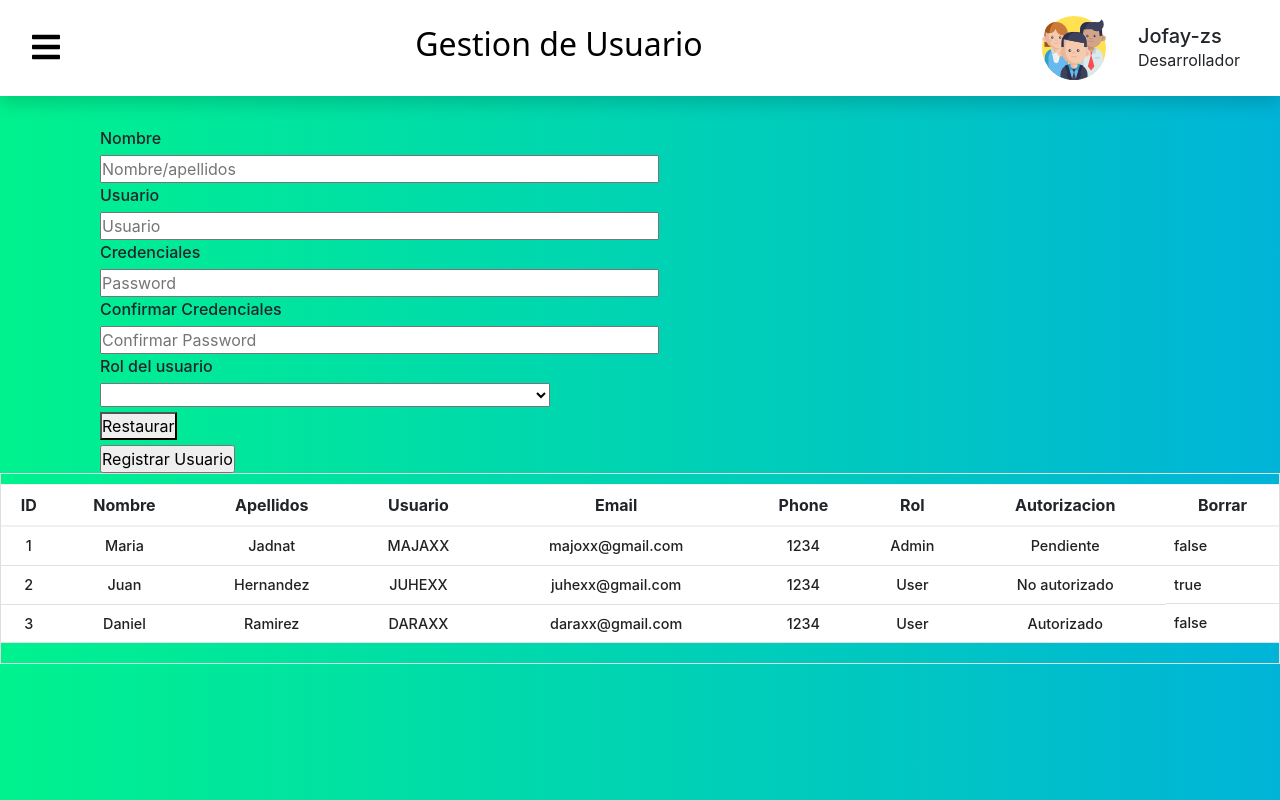
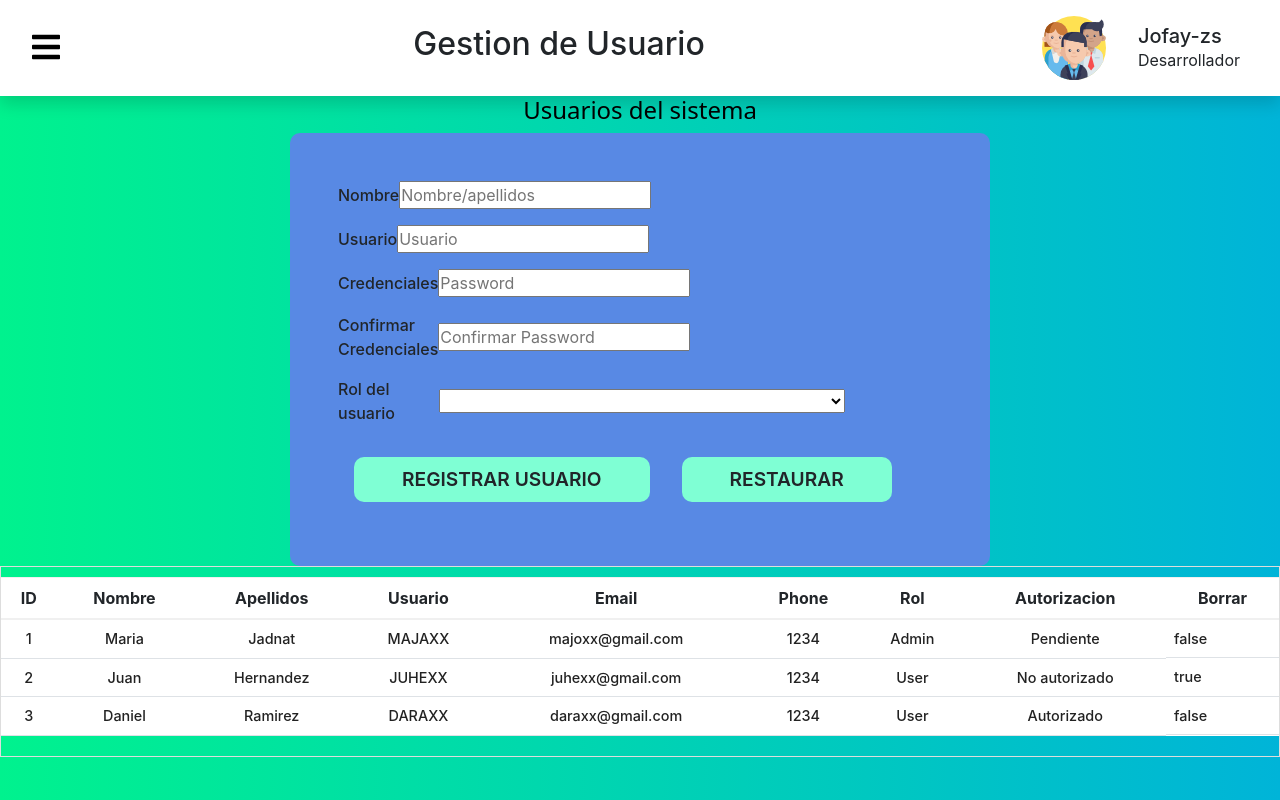
Before and after one commit to MajoAlba458/Manufacturing-company, a React (Create React App) app in the folder reok/: page /Users in a window 1280 px wide. Shown: the top 800 px of the page. Built offline with nearby package versions, Linux system fonts and the light colour scheme; a web font is replaced by a local one.

Commit message:
estilos de campos de registro usuario

```diff
--- a/reok/src/assets/css/usuarios.css
+++ b/reok/src/assets/css/usuarios.css
@@ -1,3 +1,14 @@
+select{
+  width: 450px;
+}
+
+h3 {
+    font-family: var(--bs-body-font-family);
+    font-size: 1.5rem;
+    color: black;
+    text-align: center;
+}
+
 .intro-section {
     background: linear-gradient(to right, #00f28e, #00B4D8);
     font-family: "Poppins", sans-serif;
@@ -9,12 +20,48 @@
   }
 
 .form-usuario {
-  padding-left: 100px;
-  padding-top: 30px;
-  justify-content: center;
+  background-color:rgb(88, 137, 228);
+  padding: 3rem;
+  border-radius: 10px;
+  scroll-snap-align: center;
+  scroll-snap-stop: always;
+
+}
+@media (min-width:768px) {
+  .form-usuario {
+      max-width: 700px;
+      margin: 0 auto;
+  }
+}
+.contenedor-inputs {
+  display: flex;
+  justify-content: space-between;
+  flex-wrap: wrap;
 }
 .inputs {
-  margin-top: 5px;
+  margin-bottom: 1rem;
+  width: 100%;
+
+}
+@media (min-width:480px) {
+  .inputs {
+      display: flex;
+      align-items: center;
+  }
+}
+@media (min-width: 768px) {
+  .inputs{
+      flex: 0 0 calc(50% - .5rem)
+  }
+}
+.inputs textarea {
+  width: 100%;
+  padding: .5rem;
+  border: none;
+  border-radius: .5rem;
+}
+.contenedor-botones{
+  margin: 0;
 }
 .footer-usuario {
   margin-top: 5px;
@@ -37,12 +84,24 @@
   margin-bottom:20px;
   background-color:#fff;
   border-collapse:collapse;
+
 }
-select{
-  width: 450px;
+.botton {
+  background-color:aquamarine ;
+  color: var(--blanco);
+  margin: 1rem;
+  padding: .5rem 3rem;
+  border-radius: 10px;
+  font-weight: 600;
+  text-decoration: none;
+  text-transform: uppercase;
+  font-size: 1.2rem;
+  border:none;
 }
 
-h2 {
-    font-family: var(--bs-body-font-family);
-    color: black;
+.botton:hover{
+  cursor:pointer;
+  color: rgb(255, 255, 255);
+  box-shadow: 0 4px 16px rgba(49, 138, 172, 1);
+  transition: all 0.2s ease;
 }
--- a/reok/src/pages/Users.jsx
+++ b/reok/src/pages/Users.jsx
@@ -6,57 +6,59 @@ function Users() {
     <div className="Users">
       <Navbar title={'Gestion de Usuario'}/>
         <section id="section" class="intro-section" >
+        <h3>Usuarios del sistema</h3>
         <form action="#" method="post" name="gestion_usuario" class="form-usuario">
-          <label for="us_nombre">Nombre</label>
+          <div class="contenedor-inputs">
           <div class="inputs">
+            <label for="us_nombre">Nombre</label>
             <input
               id="us_nombre"
               name="us_nombre"
               required="true"
               placeholder="Nombre/apellidos"
-              size="50"
               type="text"
               value=""
             />
           </div>
-          <label for="usuario">Usuario</label>
+
           <div class="inputs">
+            <label for="usuario">Usuario</label>
             <input
               id="usuario"
               name="usuario"
               required="true"
               placeholder="Usuario"
-              size="50"
               type="text"
               value=""
             />
           </div>
-          <label for="credenciales">Credenciales</label>
+
           <div class="inputs">
+            <label for="credenciales">Credenciales</label>
             <input
               id="passwd"
               name="passwd"
               required="true"
               placeholder="Password"
-              size="50"
               type="password"
               value=""
             />
           </div>
-          <label for="confirm">Confirmar Credenciales</label>
+
           <div class="inputs">
+            <label for="confirm">Confirmar Credenciales</label>
             <input
               id="confirm"
               name="confirm"
               required="true"
               placeholder="Confirmar Password"
-              size="50"
               type="password"
               value=""
             />
           </div>
-          <label for="rol">Rol del usuario</label>
+
           <div class="inputs">
+            <label for="rol">Rol del usuario</label>
             <select name="rol" id="rol" >
               <option value="#"> </option>
               <option value="admin_sist">Administrador de sistema</option>
@@ -66,18 +68,18 @@ function Users() {
               <option value="ejecutivo">Ejecutivo</option>
             </select>
           </div>
-          <div class="inputs">
-            <button id="reset" name="reset" type="reset">
-              Restaurar
-            </button>
-          </div>
-          <div class="inputs">
+          <div class="inputs contenedor-botones">
             <input
-              id="registrar_usuario"
+              id="registrar_usuario" class="botton"
               name="registrar_usuario"
               type="submit"
               value="Registrar Usuario"
             />
+            <button id="reset" class="botton" name="reset" type="reset">
+              Restaurar
+            </button>
+          </div>
+
           </div>
         </form>
         <div class="table-responsive">
```
